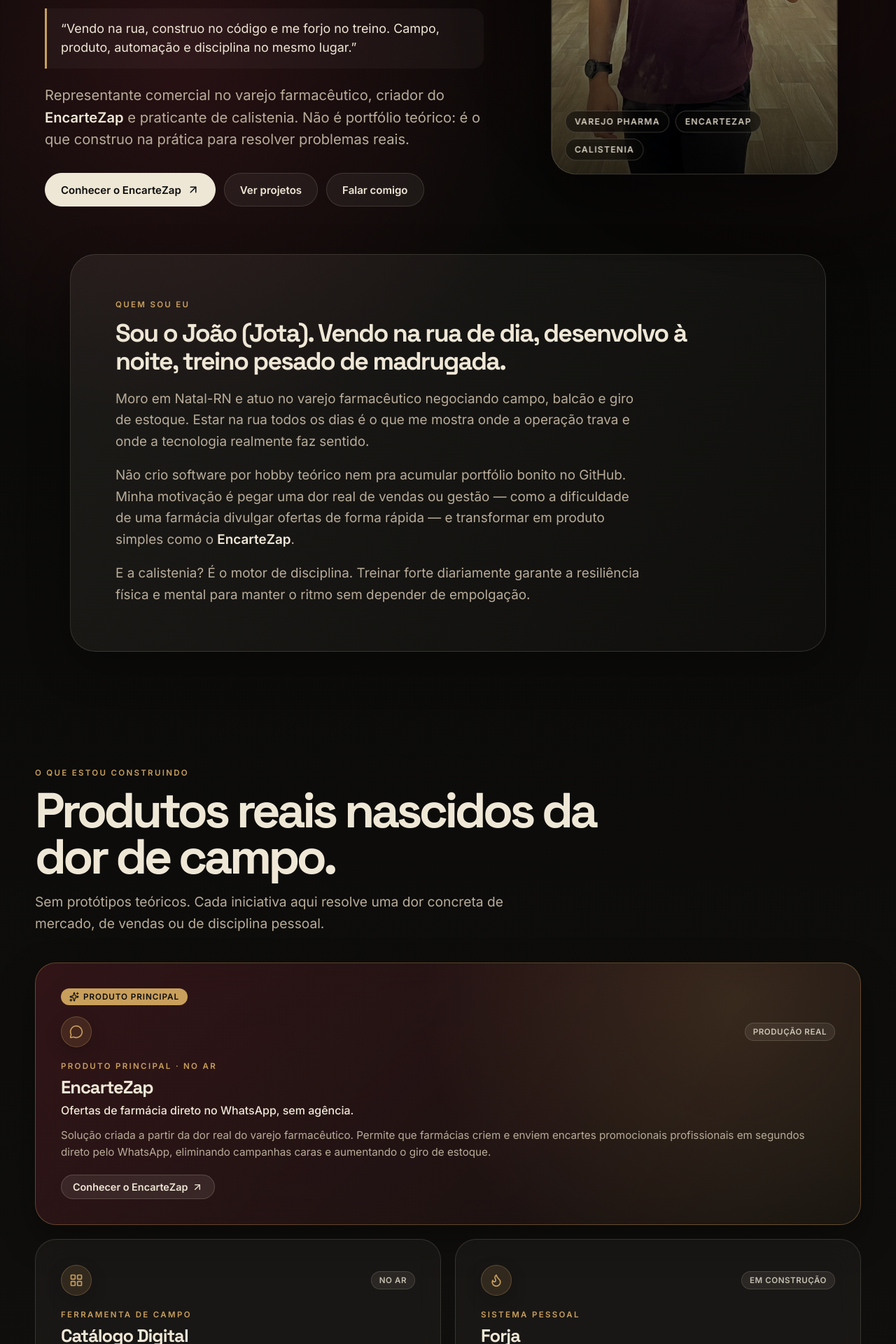
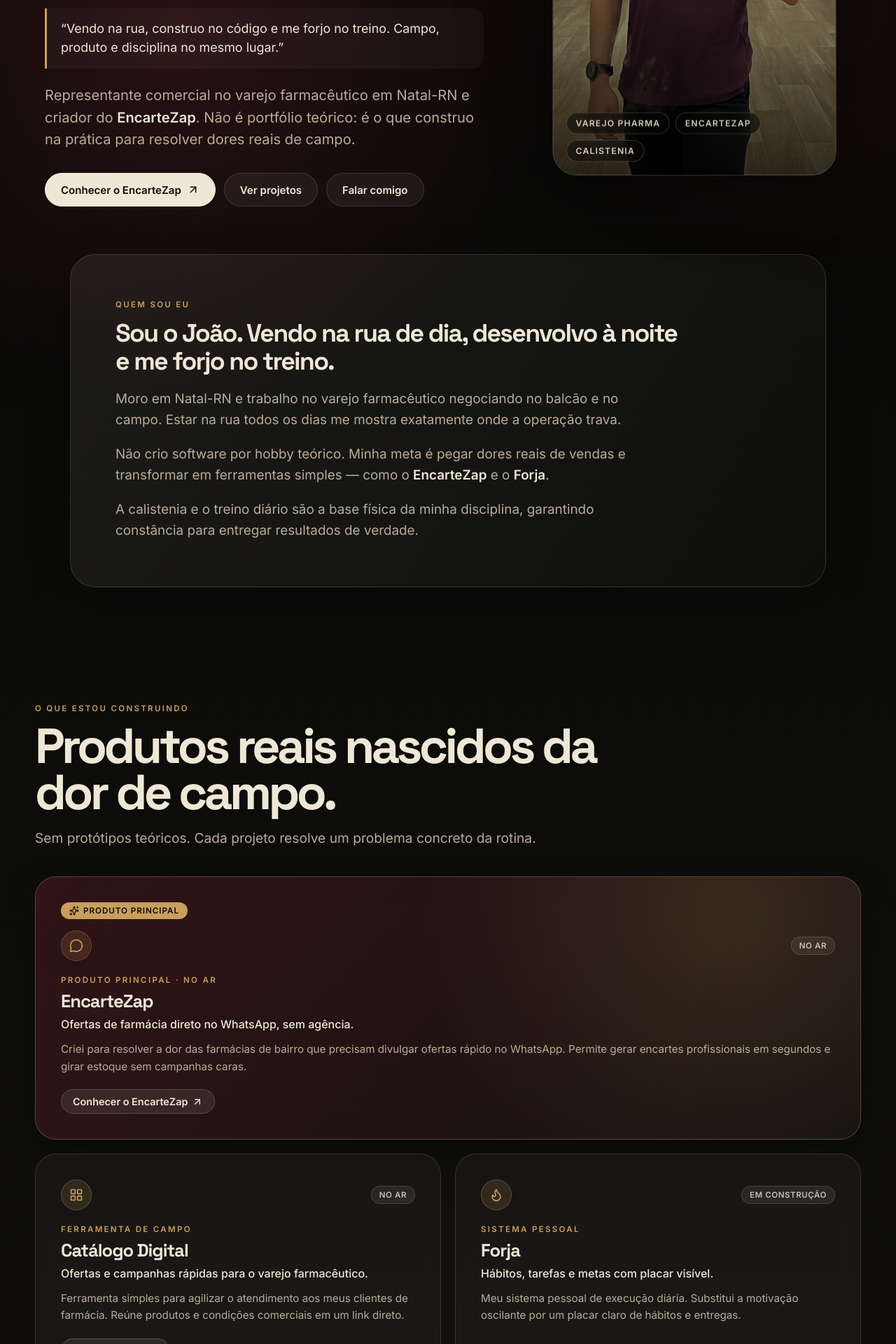
Before and after one commit to joaovsgoncalves1-jpg/jotavictor-site, a React (Vite) app: page / in a window 1280 px wide. Shown: the part 560-2480 px from the top of the page at 70% size. Built offline with nearby package versions, Linux system fonts and the light colour scheme.

Commit message:
fix: human short copy + real scroll motion for jotavictor hub
Pack-driven Gemini rework: shorter spoken BR copy, overflow-x fix for
whileInView, stronger reveals, correct footer year JSX.

```diff
--- a/src/App.css
+++ b/src/App.css
@@ -58,7 +58,7 @@
 }
 
 .site-shell {
-  overflow: hidden;
+  overflow-x: hidden;
   position: relative;
 }
 
--- a/src/App.tsx
+++ b/src/App.tsx
@@ -18,21 +18,31 @@
 import "./App.css"
 
 const fadeRise: Variants = {
-  hidden: { opacity: 0, y: 20 },
-  show: { opacity: 1, y: 0, transition: { duration: 0.55, ease: [0.215, 0.61, 0.355, 1] } },
+  hidden: { opacity: 0, y: 40 },
+  show: {
+    opacity: 1,
+    y: 0,
+    transition: { duration: 0.65, ease: [0.215, 0.61, 0.355, 1] },
+  },
 }
 
 const staggerParent: Variants = {
-  hidden: {},
-  show: { transition: { staggerChildren: 0.08, delayChildren: 0.04 } },
+  hidden: { opacity: 0 },
+  show: {
+    opacity: 1,
+    transition: { staggerChildren: 0.1, delayChildren: 0.05 },
+  },
 }
 
 const heroParent: Variants = {
-  hidden: {},
-  show: { transition: { staggerChildren: 0.1, delayChildren: 0.05 } },
+  hidden: { opacity: 0 },
+  show: {
+    opacity: 1,
+    transition: { staggerChildren: 0.12, delayChildren: 0.05 },
+  },
 }
 
-const VIEWPORT = { once: true, amount: 0.18 } as const
+const VIEWPORT = { once: true, amount: 0.1, margin: "0px 0px -40px 0px" } as const
 
 function Reveal({ children, className }: { children: ReactNode; className?: string }) {
   const reduceMotion = useReducedMotion()
@@ -92,7 +102,7 @@
   )
 }
 
-// Fixed links and constants
+// Core URLs & Info
 const CATALOGO_URL = "https://catalogo-digital-opella.vercel.app/"
 const ENCARTEZAP_URL = "https://www.encartezap.com.br"
 const JOTAVFIT_URL = "https://www.instagram.com/jotav.fit/"
@@ -106,11 +116,11 @@
     eyebrow: "PRODUTO PRINCIPAL · NO AR",
     title: "EncarteZap",
     tagline: "Ofertas de farmácia direto no WhatsApp, sem agência.",
-    body: "Solução criada a partir da dor real do varejo farmacêutico. Permite que farmácias criem e enviem encartes promocionais profissionais em segundos direto pelo WhatsApp, eliminando campanhas caras e aumentando o giro de estoque.",
+    body: "Criei para resolver a dor das farmácias de bairro que precisam divulgar ofertas rápido no WhatsApp. Permite gerar encartes profissionais em segundos e girar estoque sem campanhas caras.",
     link: ENCARTEZAP_URL,
     linkLabel: "Conhecer o EncarteZap",
     linkAria: "Abrir o site do EncarteZap em nova aba",
-    status: "Produção real",
+    status: "No ar",
   },
   {
     key: "catalogo",
@@ -118,8 +128,8 @@
     icon: LayoutGrid,
     eyebrow: "FERRAMENTA DE CAMPO",
     title: "Catálogo Digital",
-    tagline: "Catálogo de ofertas e campanhas para o varejo farmacêutico.",
-    body: "Ferramenta desenvolvida para agilizar o atendimento aos meus clientes de farmácia. Agrupa produtos, condições comerciais e lançamentos em um link simples, acelerando a tomada de decisão no balcão.",
+    tagline: "Ofertas e campanhas rápidas para o varejo farmacêutico.",
+    body: "Ferramenta simples para agilizar o atendimento aos meus clientes de farmácia. Reúne produtos e condições comerciais em um link direto.",
     link: CATALOGO_URL,
     linkLabel: "Abrir catálogo",
     linkAria: "Abrir o Catálogo Digital em nova aba",
@@ -131,8 +141,8 @@
     icon: Flame,
     eyebrow: "SISTEMA PESSOAL",
     title: "Forja",
-    tagline: "Gestão de hábitos, tarefas e metas com placar visível.",
-    body: "Sistema pessoal de execução em construção. Substitui a motivação oscilante por um placar claro de hábitos, metas e entregas diárias — transformando disciplina em rotina mensurável.",
+    tagline: "Hábitos, tarefas e metas com placar visível.",
+    body: "Meu sistema pessoal de execução diária. Substitui a motivação oscilante por um placar claro de hábitos e entregas.",
     link: null,
     linkLabel: null,
     linkAria: null,
@@ -144,8 +154,8 @@
     icon: Dumbbell,
     eyebrow: "CONTEÚDO & TREINO",
     title: "Jotav.fit",
-    tagline: "Calistenia, treino de força e constância sem maquiagem.",
-    body: "Projeto de conteúdo focado em calistenia e evolução física real. Sem personagem de redes sociais: compartilhando treinos, rotina de constância, técnica e evolução diária.",
+    tagline: "Calistenia, força e constância sem maquiagem.",
+    body: "Conteúdo sobre calistenia e treino pesado sem personagem de internet. Compartilho a rotina real de evolução e disciplina.",
     link: JOTAVFIT_URL,
     linkLabel: "@jotav.fit",
     linkAria: "Abrir o Instagram @jotav.fit em nova aba",
@@ -158,48 +168,46 @@
     num: "01",
     icon: Building2,
     title: "Dor Real no Campo",
-    subtitle: "Rua, balcão e varejo",
-    body: "O problema aparece na rotina de vendas no setor farmacêutico. Eu observo o travamento no balcão, entendo a fricção e defino exatamente o que precisa ser resolvido.",
+    subtitle: "Rua e balcão",
+    body: "Vejo a dor acontecer na rotina de vendas do varejo farmacêutico.",
   },
   {
     num: "02",
     icon: Code,
-    title: "Ferramenta & Automação",
-    subtitle: "Código rápido e IA",
-    body: "Construo soluções focadas em utilidade prática. Uso Inteligência Artificial e automação para eliminar trabalho repetitivo e colocar a ferramenta no ar em dias.",
+    title: "Ferramenta & Código",
+    subtitle: "Automação simples",
+    body: "Construo soluções diretas em código para eliminar gargalos da operação.",
   },
   {
     num: "03",
     icon: Hammer,
-    title: "Forja & Disciplina",
-    subtitle: "Treino e consistência",
-    body: "Ferramentas só funcionam com execução consistente. A rotina diária de calistenia e o sistema Forja alimentam o rigor e a resiliência para manter os projetos evoluindo.",
+    title: "Disciplina & Forja",
+    subtitle: "Constância diária",
+    body: "O treino pesado e o sistema Forja garantem a resiliência para entregar.",
   },
 ]
 
 const principles = [
-  "Problema da rua antes de ferramenta bonita.",
-  "Construção no ar vale mais que 100 protótipos em gaveta.",
-  "IA para tirar peso da rotina, nunca para teatro corporativo.",
-  "Conteúdo vindo da vida real, sem personagem de internet.",
-  "Processo e sistema superam surtos de motivação.",
-  "Treino pesado como âncora diária de disciplina.",
-  "Texto direto e prático: sem firula corporativa.",
+  "Problema da rua antes de código bonito.",
+  "Produto no ar vale mais que 100 ideias na gaveta.",
+  "IA para tirar trabalho braçal, nunca para teatro.",
+  "Conteúdo vindo da vida real, sem personagem.",
+  "Constância no treino e no trabalho supera qualquer motivação.",
 ]
 
 const realLifeFronts = [
   {
     eyebrow: "VAREJO FARMACÊUTICO",
     title: "Campo, balcão e negociação.",
-    body: "Trabalho diário no varejo farmacêutico (RCA). Giro de estoque, campanhas de vendas, relacionamento com compradores e dor real de balcão.",
+    body: "Minha rotina comercial no setor farmacêutico (RCA). É onde entendo a venda de verdade na prática.",
     image: "/images/joao-work.jpg",
-    alt: "João Victor de uniforme de trabalho, atuando no varejo farmacêutico",
+    alt: "João Victor atuando no varejo farmacêutico",
     icon: Pill,
   },
   {
     eyebrow: "ESTRADA & LABORATÓRIO",
     title: "A rua mostra o problema.",
-    body: "A rotina de deslocamento e visitas comerciais é o laboratório onde colho problemas reais antes de escrever qualquer linha de código.",
+    body: "A rotina na estrada e nas visitas comerciais é meu laboratório para criar ferramentas úteis.",
     image: "/images/joao-car.jpg",
     alt: "João Victor em deslocamento comercial",
     icon: Route,
@@ -207,7 +215,7 @@
   {
     eyebrow: "CALISTENIA & DISCIPLINA",
     title: "Treino pesado sem atalho.",
-    body: "A calistenia e o treino de força são a base física da minha disciplina. Onde aprendo que progresso de verdade vem da repetição diária.",
+    body: "A calistenia é a base física da minha disciplina. Onde aprendo que resultado exige repetição diária.",
     image: "/images/joao-gym.jpg",
     alt: "João Victor treinando calistenia",
     icon: Dumbbell,
@@ -217,9 +225,9 @@
 function App() {
   const reduceMotion = useReducedMotion()
   const { scrollYProgress } = useScroll()
-  const heroY = useTransform(scrollYProgress, [0, 0.35], [0, reduceMotion ? 0 : -50])
-  const heroScale = useTransform(scrollYProgress, [0, 0.35], [1, reduceMotion ? 1 : 1.05])
-  const lineProgress = useTransform(scrollYProgress, [0.05, 0.85], ["0%", "100%"])
+  const heroY = useTransform(scrollYProgress, [0, 0.35], [0, reduceMotion ? 0 : -45])
+  const heroScale = useTransform(scrollYProgress, [0, 0.35], [1, reduceMotion ? 1 : 1.04])
+  const lineProgress = useTransform(scrollYProgress, [0, 0.98], ["0%", "100%"])
 
   const currentYear = new Date().getFullYear()
 
@@ -274,14 +282,14 @@
 
             <motion.div className="mother-quote" variants={reduceMotion ? undefined : fadeRise}>
               <p>
-                “Vendo na rua, construo no código e me forjo no treino. Campo, produto, automação e disciplina no mesmo lugar.”
+                “Vendo na rua, construo no código e me forjo no treino. Campo, produto e disciplina no mesmo lugar.”
               </p>
             </motion.div>
 
             <motion.p className="hero-sub" variants={reduceMotion ? undefined : fadeRise}>
-              Representante comercial no varejo farmacêutico, criador do{" "}
-              <strong>EncarteZap</strong> e praticante de calistenia. Não é portfólio teórico: é o
-              que construo na prática para resolver problemas reais.
+              Representante comercial no varejo farmacêutico em Natal-RN e criador do{" "}
+              <strong>EncarteZap</strong>. Não é portfólio teórico: é o que construo na prática para
+              resolver dores reais de campo.
             </motion.p>
 
             <motion.div className="hero-actions" variants={reduceMotion ? undefined : fadeRise}>
@@ -296,7 +304,7 @@
               <a className="button ghost" href="#projetos">
                 Ver projetos
               </a>
-              <a className="button ghost" href={`mailto:${EMAIL}`}>
+              <a className="button ghost" href={"mailto:" + EMAIL}>
                 Falar comigo
               </a>
             </motion.div>
@@ -334,28 +342,26 @@
           </StaggerItem>
           <StaggerItem>
             <h2 className="intro-lead">
-              Sou o João (Jota). Vendo na rua de dia, desenvolvo à noite, treino pesado de madrugada.
+              Sou o João. Vendo na rua de dia, desenvolvo à noite e me forjo no treino.
             </h2>
           </StaggerItem>
           <StaggerItem>
             <p className="intro-body">
-              Moro em Natal-RN e atuo no varejo farmacêutico negociando campo, balcão e giro de
-              estoque. Estar na rua todos os dias é o que me mostra onde a operação trava e onde a
-              tecnologia realmente faz sentido.
+              Moro em Natal-RN e trabalho no varejo farmacêutico negociando no balcão e no campo.
+              Estar na rua todos os dias me mostra exatamente onde a operação trava.
             </p>
           </StaggerItem>
           <StaggerItem>
             <p className="intro-body">
-              Não crio software por hobby teórico nem pra acumular portfólio bonito no GitHub.
-              Minha motivação é pegar uma dor real de vendas ou gestão — como a dificuldade de uma
-              farmácia divulgar ofertas de forma rápida — e transformar em produto simples como o{" "}
-              <strong>EncarteZap</strong>.
+              Não crio software por hobby teórico. Minha meta é pegar dores reais de vendas e
+              transformar em ferramentas simples — como o <strong>EncarteZap</strong> e o{" "}
+              <strong>Forja</strong>.
             </p>
           </StaggerItem>
           <StaggerItem>
             <p className="intro-body">
-              E a calistenia? É o motor de disciplina. Treinar forte diariamente garante a
-              resiliência física e mental para manter o ritmo sem depender de empolgação.
+              A calistenia e o treino diário são a base física da minha disciplina, garantindo
+              constância para entregar resultados de verdade.
             </p>
           </StaggerItem>
         </Stagger>
@@ -366,10 +372,7 @@
         <Reveal className="section-heading">
           <p className="kicker">O QUE ESTOU CONSTRUINDO</p>
           <h2>Produtos reais nascidos da dor de campo.</h2>
-          <p>
-            Sem protótipos teóricos. Cada iniciativa aqui resolve uma dor concreta de mercado, de
-            vendas ou de disciplina pessoal.
-          </p>
+          <p>Sem protótipos teóricos. Cada projeto resolve um problema concreto da rotina.</p>
         </Reveal>
 
         <Stagger className="projects-grid">
@@ -378,9 +381,7 @@
             return (
               <StaggerItem
                 as="article"
-                className={`project-card${project.isFlagship ? " is-flagship" : ""}${
-                  project.link ? " is-linked" : ""
-                }`}
+                className={"project-card" + (project.isFlagship ? " is-flagship" : "") + (project.link ? " is-linked" : "")}
                 key={project.key}
               >
                 {project.isFlagship && (
@@ -427,11 +428,8 @@
       <section className="section" id="processo">
         <Reveal className="section-heading">
           <p className="kicker">COMO EU CONSTRUO</p>
-          <h2>Do campo ao código: o ciclo de execução.</h2>
-          <p>
-            Processo simples, direto e sem firula corporativa. Identificar o problema real, criar a
-            ferramenta e manter a disciplina na entrega.
-          </p>
+          <h2>Do campo ao código.</h2>
+          <p>Identificar a dor real, construir a ferramenta e manter a disciplina na entrega.</p>
         </Reveal>
 
         <Stagger className="process-grid">
@@ -458,11 +456,9 @@
       <section className="manifesto" id="principios">
         <div className="manifesto-inner">
           <Reveal>
-            <p className="kicker">DIRETRIZES DE TRABALHO</p>
+            <p className="kicker">PRINCÍPIOS</p>
             <h2>Não quero parecer ocupado. Quero construir.</h2>
-            <p className="manifesto-sub">
-              Regras simples que aplicam rigor no código, na venda e no treino.
-            </p>
+            <p className="manifesto-sub">Regras simples que guiam meu código, venda e treino.</p>
           </Reveal>
           <Stagger className="manifesto-grid">
             {principles.map((principle) => (
@@ -480,10 +476,7 @@
         <Reveal className="section-heading">
           <p className="kicker">PROVA REAL</p>
           <h2>Onde minha vida acontece na prática.</h2>
-          <p>
-            As frentes que sustentam meu trabalho. O campo dá o contexto, o código constrói o
-            produto e o treino molda a disciplina.
-          </p>
+          <p>O campo traz o problema, o código constrói a solução e o treino molda a disciplina.</p>
         </Reveal>
 
         <Stagger className="fronts-grid">
@@ -522,12 +515,11 @@
           <h2>Quer trocar uma ideia real?</h2>
           <p>
             Seja para falar sobre o varejo farmacêutico, conhecer o <strong>EncarteZap</strong>,
-            discutir automação com IA ou trocar experiência sobre calistenia. Me chama no e-mail ou
-            no Instagram.
+            automação ou treino pesado. Me chama no e-mail ou Instagram.
           </p>
         </Reveal>
         <Reveal className="cta-actions">
-          <a className="button primary" href={`mailto:${EMAIL}`}>
+          <a className="button primary" href={"mailto:" + EMAIL}>
             Enviar e-mail <ArrowUpRight size={18} aria-hidden="true" />
           </a>
           <a
@@ -552,7 +544,7 @@
       {/* Footer */}
       <footer>
         <div className="footer-brand">
-          <span>© ${currentYear} João Victor · jotavictor.com</span>
+          <span>© {currentYear} João Victor · jotavictor.com</span>
           <span className="footer-tagline">
             Vendo na rua, construo no código e me forjo no treino.
           </span>
@@ -567,7 +559,7 @@
           <a href={JOTAVFIT_URL} target="_blank" rel="noopener noreferrer">
             Instagram
           </a>
-          <a href={`mailto:${EMAIL}`}>E-mail</a>
+          <a href={"mailto:" + EMAIL}>E-mail</a>
         </nav>
       </footer>
     </main>
```
